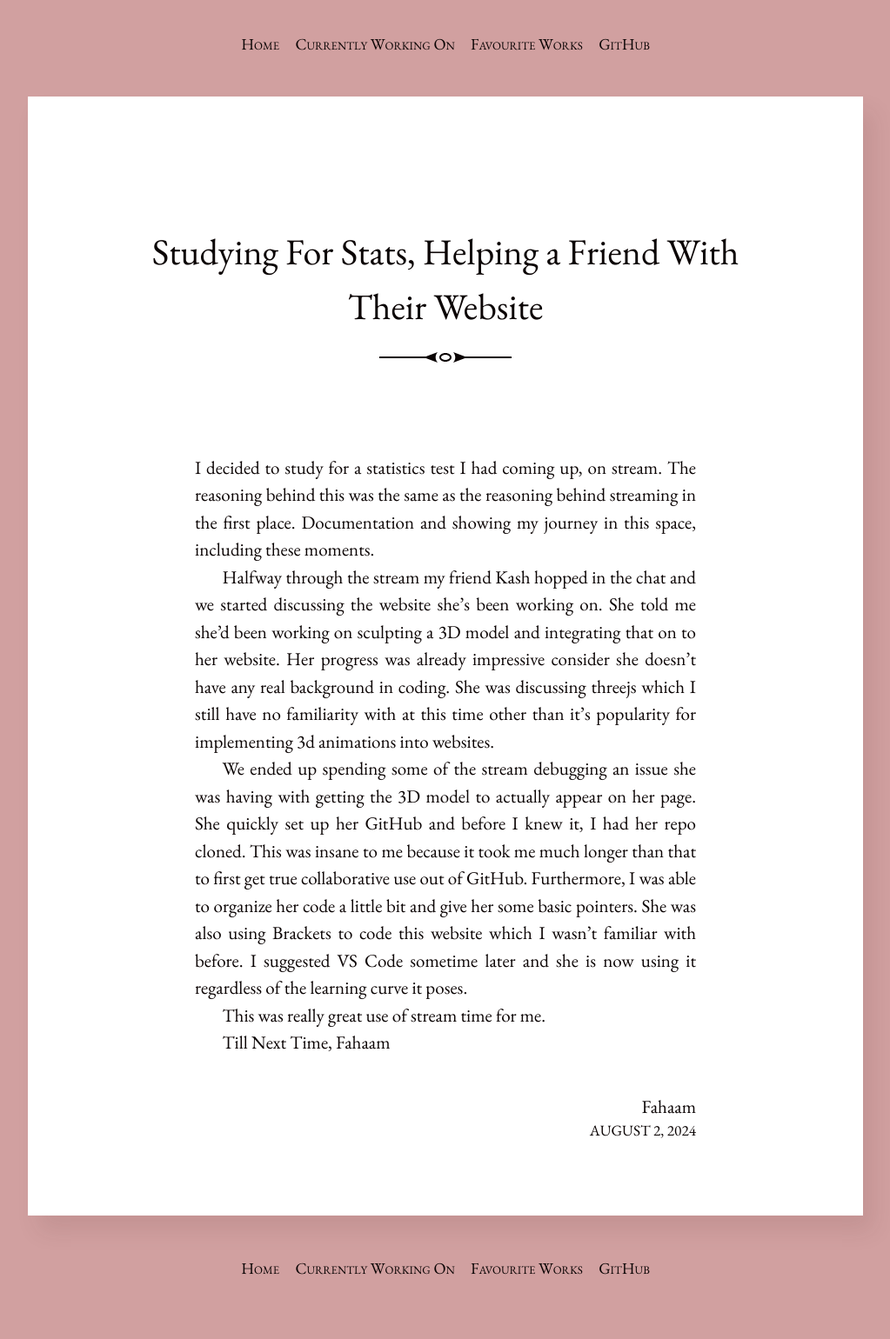
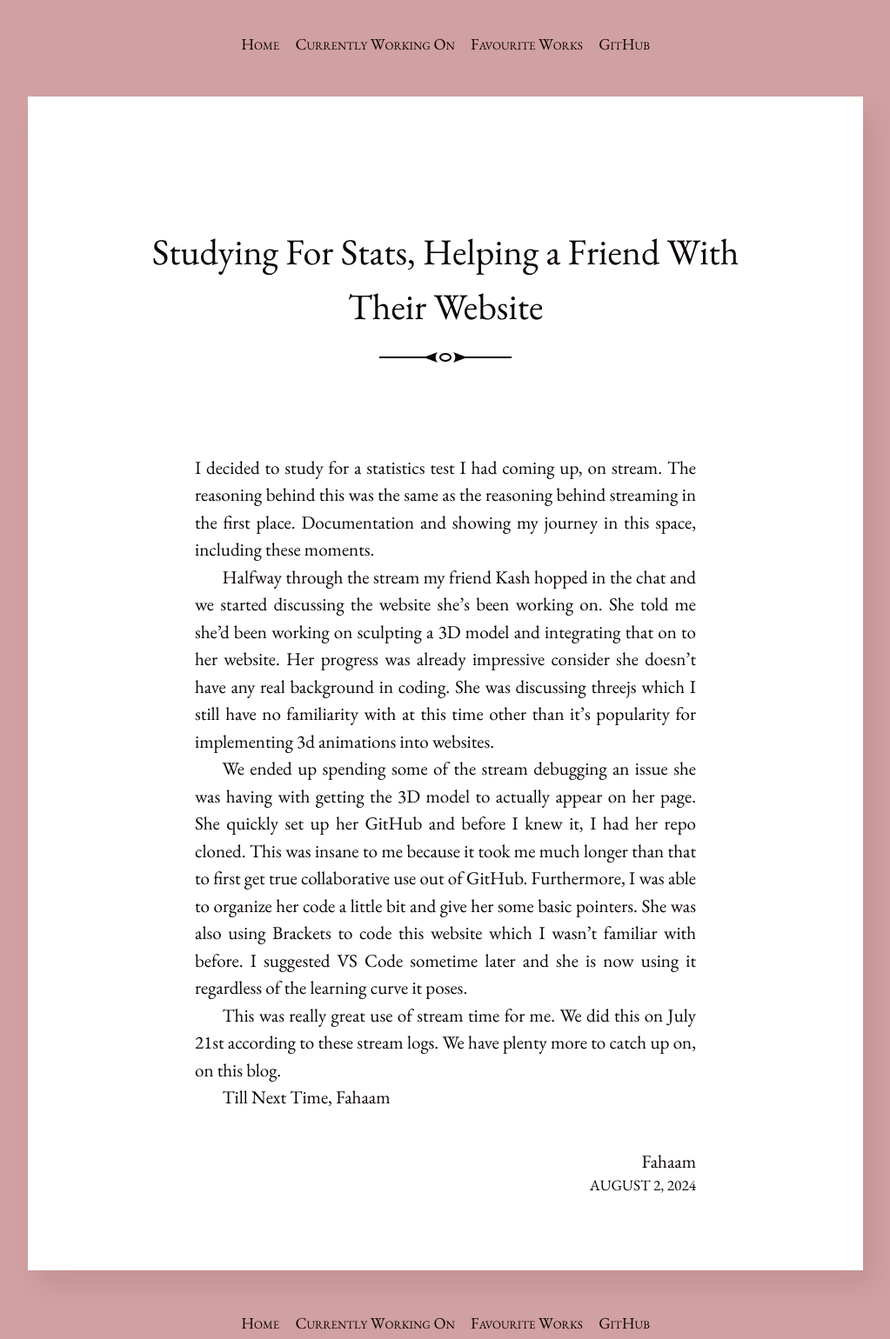
Before and after one commit to fahaamtashfeen/fahaamtashfeen.github.io, a Jekyll site: the page built from _posts/2024-08-02-Studying-For-Stats.md, in a window 1280 px wide. Shown: the whole page at 87% size, without its empty margins (128-1151 px from the left). Built offline with Jekyll 4.4.1, drawn with Linux system fonts in a browser that asks for light colours; before the commit the page ends 1477 px from its top, so only the background shows below that.

Commit message:
latest post edit

```diff
--- a/_posts/2024-08-02-Studying-For-Stats.md
+++ b/_posts/2024-08-02-Studying-For-Stats.md
@@ -11,7 +11,7 @@ Halfway through the stream my friend Kash hopped in the chat and we started disc
 
 We ended up spending some of the stream debugging an issue she was having with getting the 3D model to actually appear on her page. She quickly set up her GitHub and before I knew it, I had her repo cloned. This was insane to me because it took me much longer than that to first get true collaborative use out of GitHub. Furthermore, I was able to organize her code a little bit and give her some basic pointers. She was also using Brackets to code this website which I wasn't familiar with before. I suggested VS Code sometime later and she is now using it regardless of the learning curve it poses.
 
-This was really great use of stream time for me.
+This was really great use of stream time for me. We did this on July 21st according to these stream logs. We have plenty more to catch up on, on this blog.
 
 Till Next Time,
 Fahaam
```
